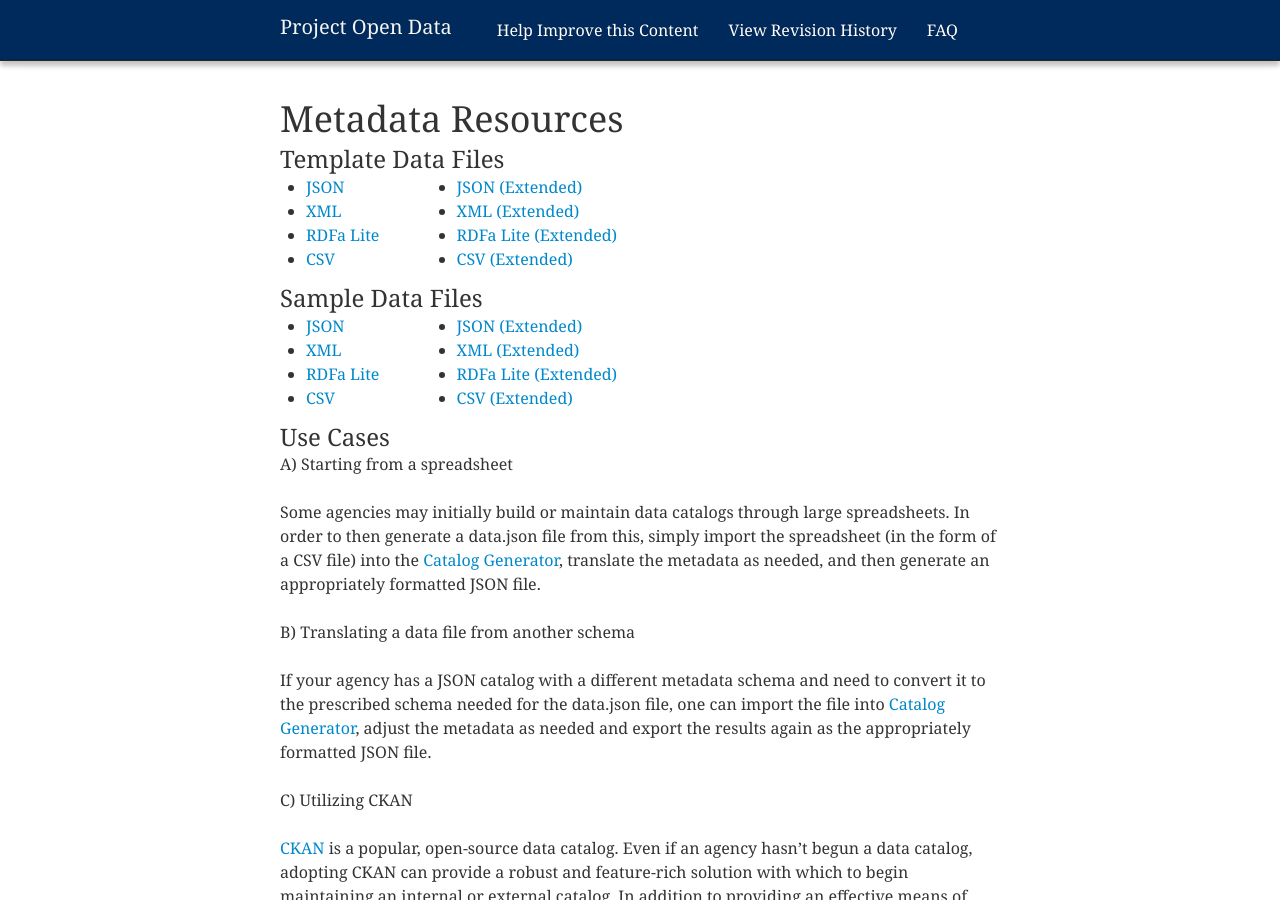
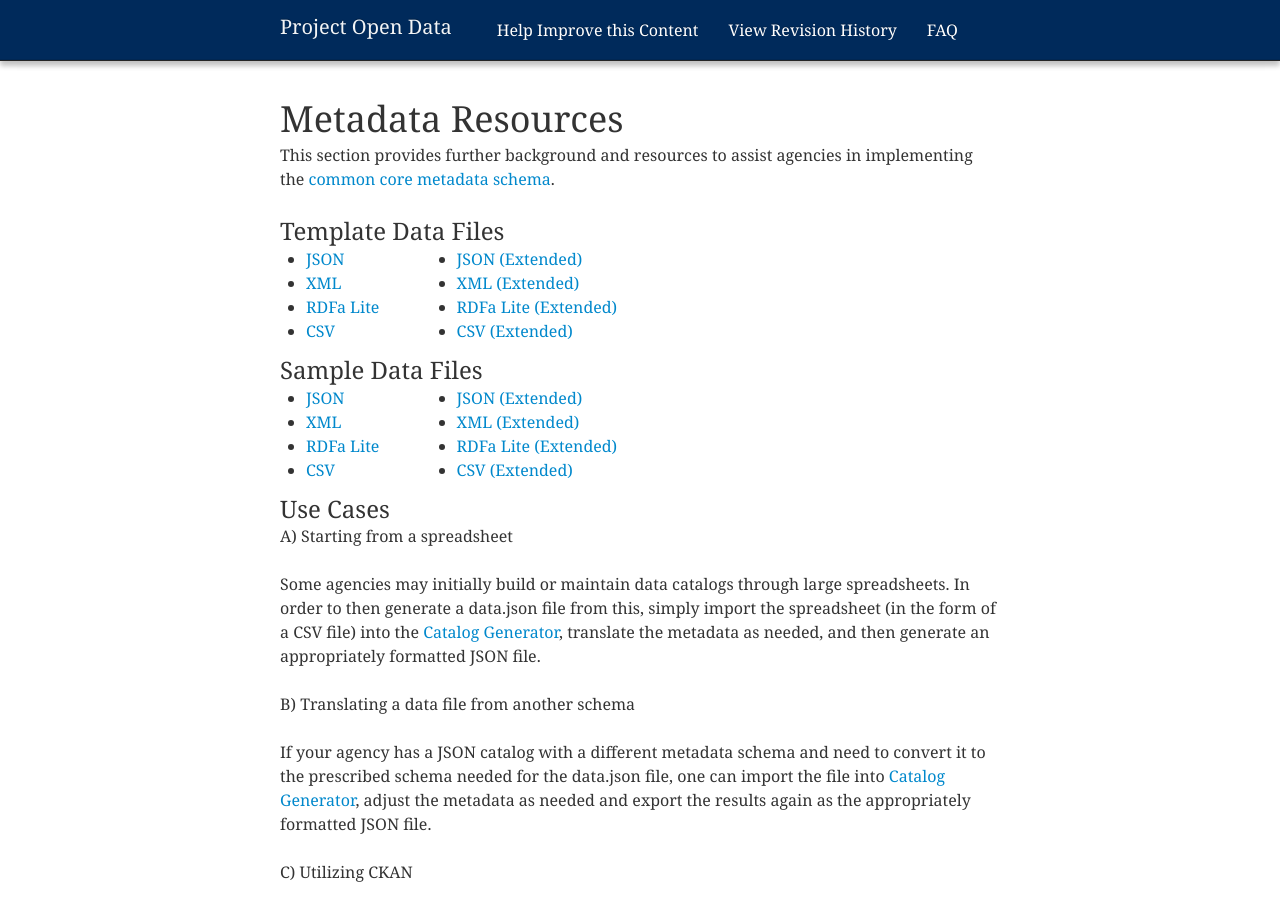
Before and after one commit to gbinal/p-o-d.github.com, a Jekyll site: the page built from metadata-resources.md, in a window 1280 px wide and 900 px high. Built offline with Jekyll 4.4.1, drawn with Linux system fonts in a browser that asks for light colours; nearby versions of some CDN libraries.

Commit message:
added a brief intro

```diff
--- a/metadata-resources.md
+++ b/metadata-resources.md
@@ -5,6 +5,7 @@ permalink: /metadata-resources/
 filename: metadata-resources.md
 ---
 
+This section provides further background and resources to assist agencies in implementing the [common core metadata schema](http://project-open-data-staging.herokuapp.com/schema/).
 
 ### Template Data Files
 
```
